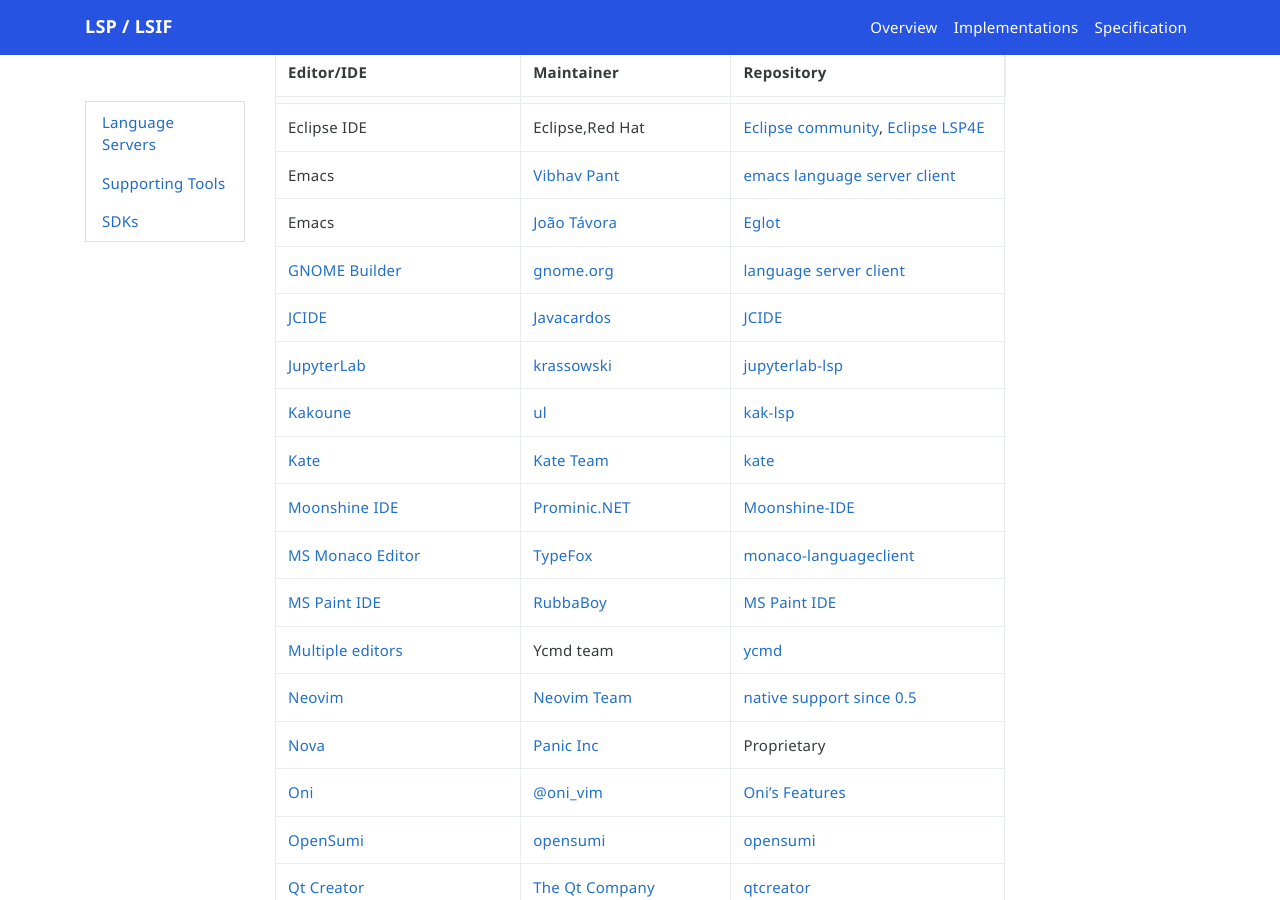
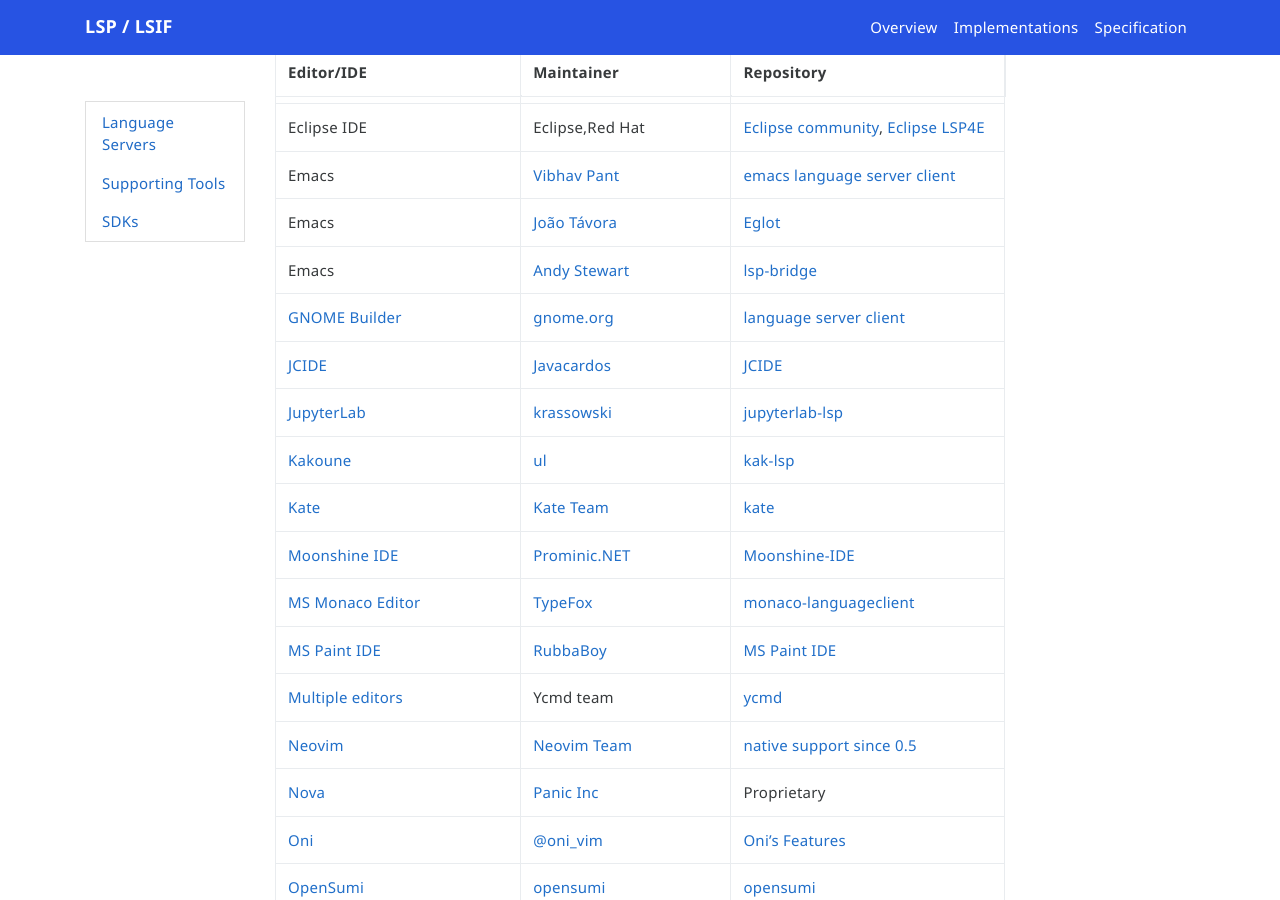
Before and after one commit to microsoft/language-server-protocol, a Jekyll site: the page built from _implementors/tools.md, in a window 1280 px wide and 900 px high, scrolled down 660 px. Built offline with Jekyll 4.4.1, drawn with Linux system fonts in a browser that asks for light colours; nearby versions of some CDN libraries; comment, search, counter and statistics services are not loaded.

Commit message:
Add lsp-bridge, lsp-bridge is LSP client for Emacs (#1473)

```diff
--- a/_implementors/tools.md
+++ b/_implementors/tools.md
@@ -22,6 +22,7 @@
 | Eclipse IDE | Eclipse,Red Hat | [Eclipse community](https://projects.eclipse.org/projects/technology.lsp4e/who), [Eclipse LSP4E](https://projects.eclipse.org/projects/technology.lsp4e) |
 | Emacs | [Vibhav Pant](https://github.com/vibhavp) | [emacs language server client](https://github.com/emacs-lsp/lsp-mode/) |
 | Emacs | [João Távora](https://github.com/joaotavora) | [Eglot](https://github.com/joaotavora/eglot) |
+| Emacs | [Andy Stewart](https://github.com/manateelazycat/) | [lsp-bridge](https://github.com/manateelazycat/lsp-bridge/) |
 | [GNOME Builder](https://wiki.gnome.org/Apps/Builder) | [gnome.org](https://wiki.gnome.org/Apps/Builder/) | [language server client](https://git.gnome.org/browse/gnome-builder/tree/src/libide/lsp) |
 | [JCIDE](https://www.javacardos.com/tools) | [Javacardos](https://www.javacardos.com) | [JCIDE](https://www.javacardos.com/javacardforum/viewtopic.php?f=5&t=2108&p=6175#p6175) |
 | [JupyterLab](https://github.com/jupyterlab/jupyterlab) | [krassowski](https://github.com/krassowski) | [jupyterlab-lsp](https://github.com/krassowski/jupyterlab-lsp) |
```
